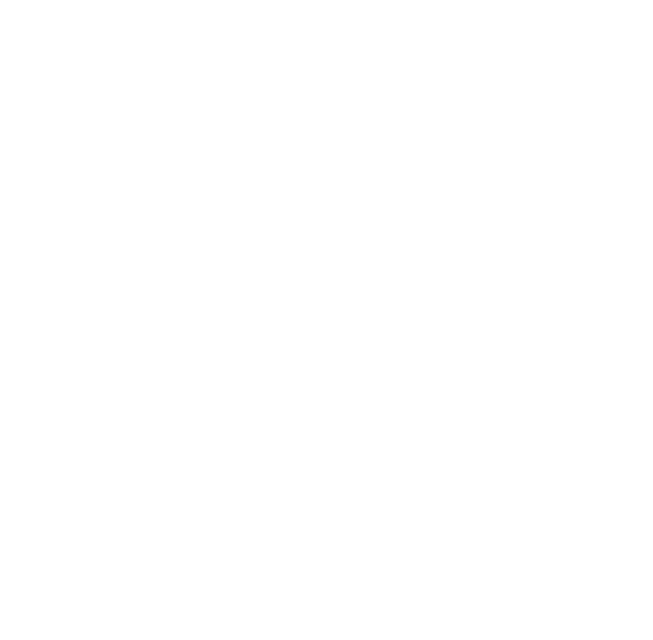
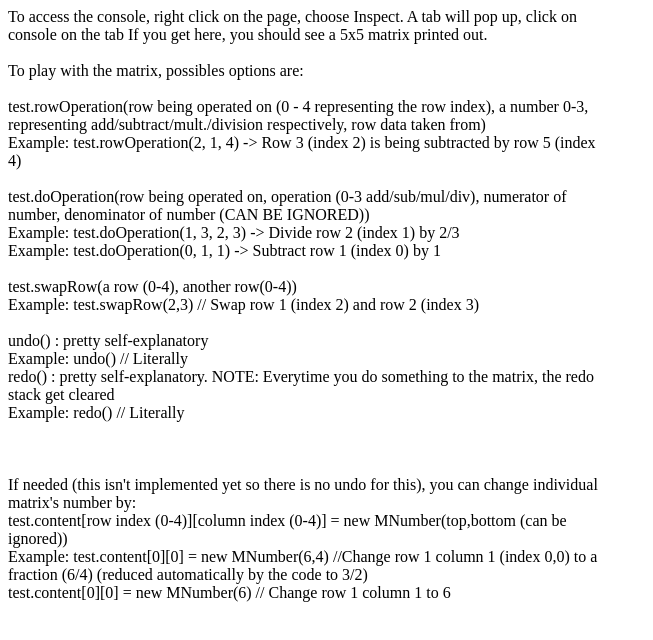
Before and after one commit to Jacquelinett/Rowbot, a plain HTML site: page index.html in a window 1280 px wide. Shown: the whole page, without its empty margins (0-653 px from the left). Drawn offline with Linux system fonts and the light colour scheme.

Commit message:
Added instruction (temp) until we have UI

```diff
--- a/index.html
+++ b/index.html
@@ -9,9 +9,41 @@
         <title>Matrix</title>
 
         <!--<link href="style.css" rel="stylesheet">-->
+        <style>
+            body {
+                width: 600px;
+            }
+        </style>
 
     </head>
     <body>
+        To access the console, right click on the page, choose Inspect. A tab will pop up, click on console on the tab
+        If you get here, you should see a 5x5 matrix printed out.
+
+        <br><br>To play with the matrix, possibles options are:
+
+
+        <br><br>test.rowOperation(row being operated on (0 - 4 representing the row index), a number 0-3, representing add/subtract/mult./division respectively, row data taken from)
+        <br>Example: test.rowOperation(2, 1, 4) -> Row 3 (index 2) is being subtracted by row 5 (index 4)
+
+        <br><br>test.doOperation(row being operated on, operation (0-3 add/sub/mul/div), numerator of number, denominator of number (CAN BE IGNORED))
+        <br>Example: test.doOperation(1, 3, 2, 3) -> Divide row 2 (index 1) by 2/3
+        <br>Example: test.doOperation(0, 1, 1) -> Subtract row 1 (index 0) by 1
+
+        <br><br>test.swapRow(a row (0-4), another row(0-4))
+        <br>Example: test.swapRow(2,3) // Swap row 1 (index 2) and row 2 (index 3)
+
+        <br><br>undo() : pretty self-explanatory
+        <br> Example: undo() // Literally
+        <br>redo() : pretty self-explanatory. NOTE: Everytime you do something to the matrix, the redo stack get cleared
+        <br> Example: redo() // Literally
+
+
+        <br><br><br><br>If needed (this isn't implemented yet so there is no undo for this), you can change individual matrix's number by:
+        <br>test.content[row index (0-4)][column index (0-4)] = new MNumber(top,bottom (can be ignored))
+        <br>Example: test.content[0][0] = new MNumber(6,4) //Change row 1 column 1 (index 0,0) to a fraction (6/4) (reduced automatically by the code to 3/2)
+        <br>test.content[0][0] = new MNumber(6) // Change row 1 column 1 to 6
+
         <script src="rowbot.js"></script>
     </body>
 </html>
```
